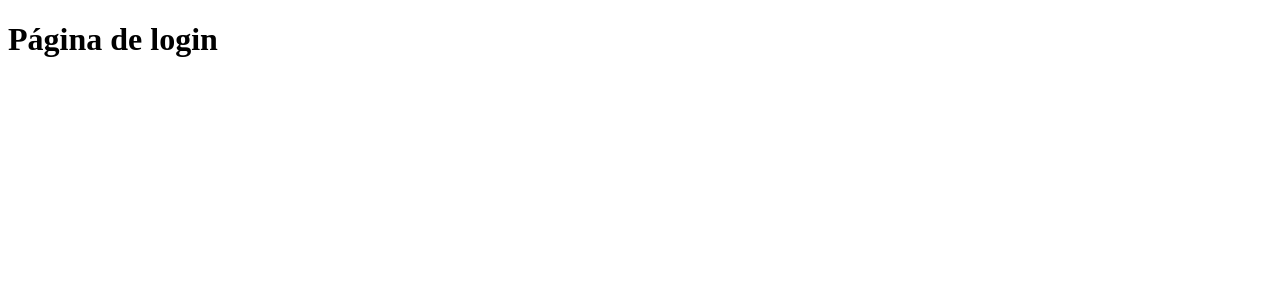
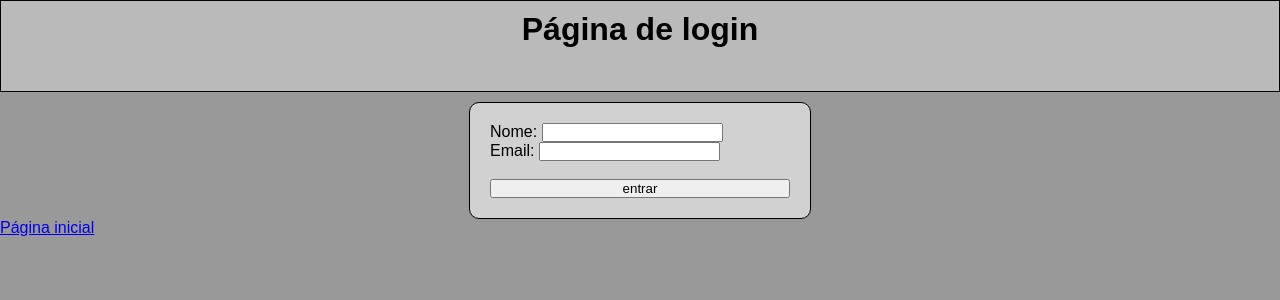
Before and after one commit to fernandodevpythonn/aula01-mod02, a Flask app: template exercicio01/templates/login/pagina_login.html in a window 1280 px wide. Shown: the top 300 px of the page. Run offline with Flask 3, Linux system fonts and the light colour scheme; the template is opened without the code that fills it, so the values that code supplies are empty.

Commit message:
fix: Finaliza o exercicio 01

```diff
--- a/exercicio01/app.py
+++ b/exercicio01/app.py
@@ -3,7 +3,12 @@ from controllers.html_basicocontroller import htmlbasicocontroller
 from controllers.logincontroller import LoginController
 
 app = Flask(__name__)
+
+app.secret_key = "log_ex01"
+
 htmlbasicocontroller(app)
 LoginController(app)
+
+
 if __name__ == "__main__":
     app.run(debug=True)
--- a/exercicio01/controllers/html_basicocontroller.py
+++ b/exercicio01/controllers/html_basicocontroller.py
@@ -4,7 +4,7 @@ from controllers.basecontroller import BaseController
 class htmlbasicocontroller(BaseController):
     def __init__(self,app):
         self.rotas = [
-            ('/','home', self.proteger_rota(self.pagina_inicial))
+            ('/','home',self.pagina_inicial)
         ]
         super().__init__(app)
 
--- /dev/null
+++ b/exercicio01/static/login.css
@@ -0,0 +1,30 @@
+*{
+    margin: 0;
+    padding: 0;
+}
+body{
+    background-color: rgb(153, 153, 153);
+    font-family: Arial, Helvetica, sans-serif;
+}
+header{
+    height: 70px;
+    background-color: rgba(247, 247, 247, 0.349);
+    border: 1px solid black;
+    padding: 10px;
+    text-align: center;
+    margin-bottom: 10px;
+}
+form{
+    border: 1px solid black;
+    background-color: rgba(250, 250, 250, 0.575);
+    width: 300px;
+    padding: 20px;
+    display: flex;
+    flex-direction: column;
+    justify-content: center;
+    border-radius: 10px;
+    margin: auto;
+}
+input{
+    cursor: pointer;
+}
--- a/exercicio01/templates/login/pagina_login.html
+++ b/exercicio01/templates/login/pagina_login.html
@@ -1,9 +1,10 @@
 <!DOCTYPE html>
-<html lang="en">
+<html lang="pt-br">
 <head>
     <meta charset="UTF-8">
     <meta name="viewport" content="width=device-width, initial-scale=1.0">
-    <title>Document</title>
+    <title>Login</title>
+    <link rel="stylesheet" href="../../static/login.css">
 </head>
 <body>
     <header>
@@ -11,11 +12,23 @@
     </header>
     <main>
         <section>
-            <form action="{{ url_for('entrar') }}" method="POST">
+            {% if erro%}
+              <p style="color: red; background-color: white; padding: 5px; text-align: center; margin-bottom: 5px;">{{erro}}</p>
+            {% endif %}
+            <form action="{{ url_for('entrar')}}" method="POST">
+              <p>
+               <label for="nome">Nome: </label>
+              <input type="text" name="nome" id="nome">
+              </p>
+              <p>
+                <label for="email">Email: </label>
+              <input type="email" name="email" id="nome">
+              </p>
 
-
+              <br>
+              <input type="submit" value="entrar">
             </form>
-
+            <p><a href="/">Página inicial</a></p>
         </section>
     </main>
 </body>
```
Also changed, not shown: exercicio01/controllers/logincontroller.py (+11 -3 lines), exercicio01/static/home.css (added, +9 -0 lines), exercicio01/templates/basico_html/pagina_inicial.html (+9 -2 lines).
